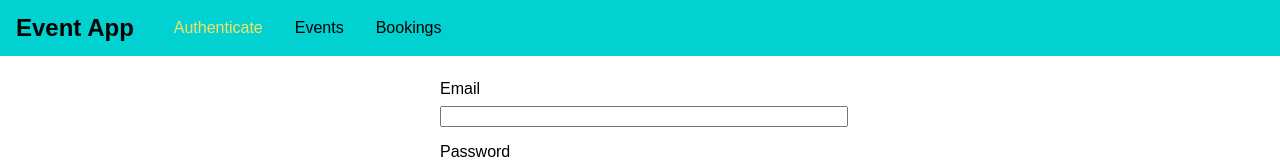
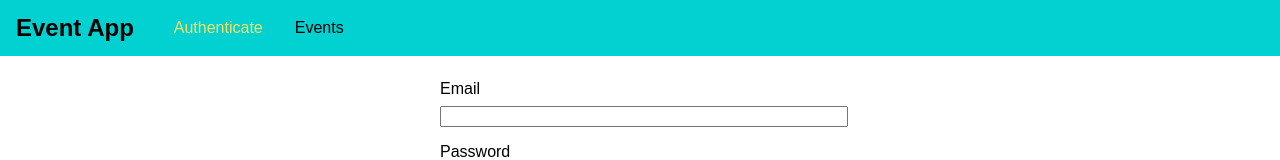
Before and after one commit to johann-ortiz/EventBooking-App, a React (Create React App) app in the folder frontend/: page /auth in a window 1280 px wide. Shown: the top 160 px of the page. Built offline with nearby package versions, Linux system fonts and the light colour scheme.

Commit message:
Added conditional rendering for each link depending if the link requires a token or not

```diff
--- a/frontend/src/components/navigation/MainNavigation.js
+++ b/frontend/src/components/navigation/MainNavigation.js
@@ -1,8 +1,12 @@
 import React from "react";
 import { NavLink } from "react-router-dom";
 import "./MainNavigation.css";
+import AuthContext from "../../context/auth-context";
 
 export default function Main() {
+  return (
+    <AuthContext.Consumer>
+      {context => {
         return (
           <header className="main-navigation">
             <div className="main-navigation-logo">
@@ -10,17 +14,24 @@ export default function Main() {
             </div>
             <nav className="main-navigation-items">
               <ul>
+                {!context.token && (
                   <li>
                     <NavLink to="/auth">Authenticate</NavLink>
                   </li>
+                )}
                 <li>
                   <NavLink to="/events">Events</NavLink>
                 </li>
+                {context.token && (
                   <li>
                     <NavLink to="/bookings">Bookings</NavLink>
                   </li>
+                )}
               </ul>
             </nav>
           </header>
         );
+      }}
+    </AuthContext.Consumer>
+  );
 }
```
Lines whose indentation alone changed are shown as unchanged.
